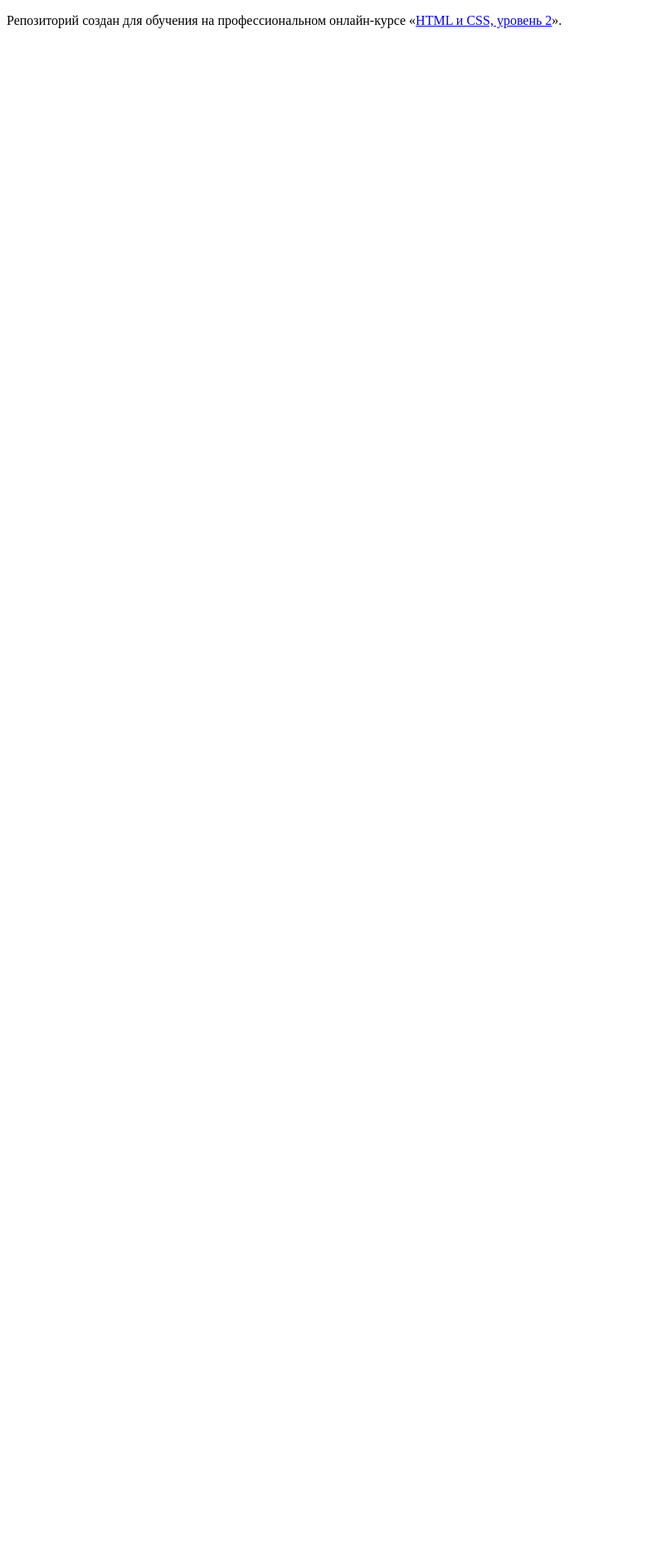
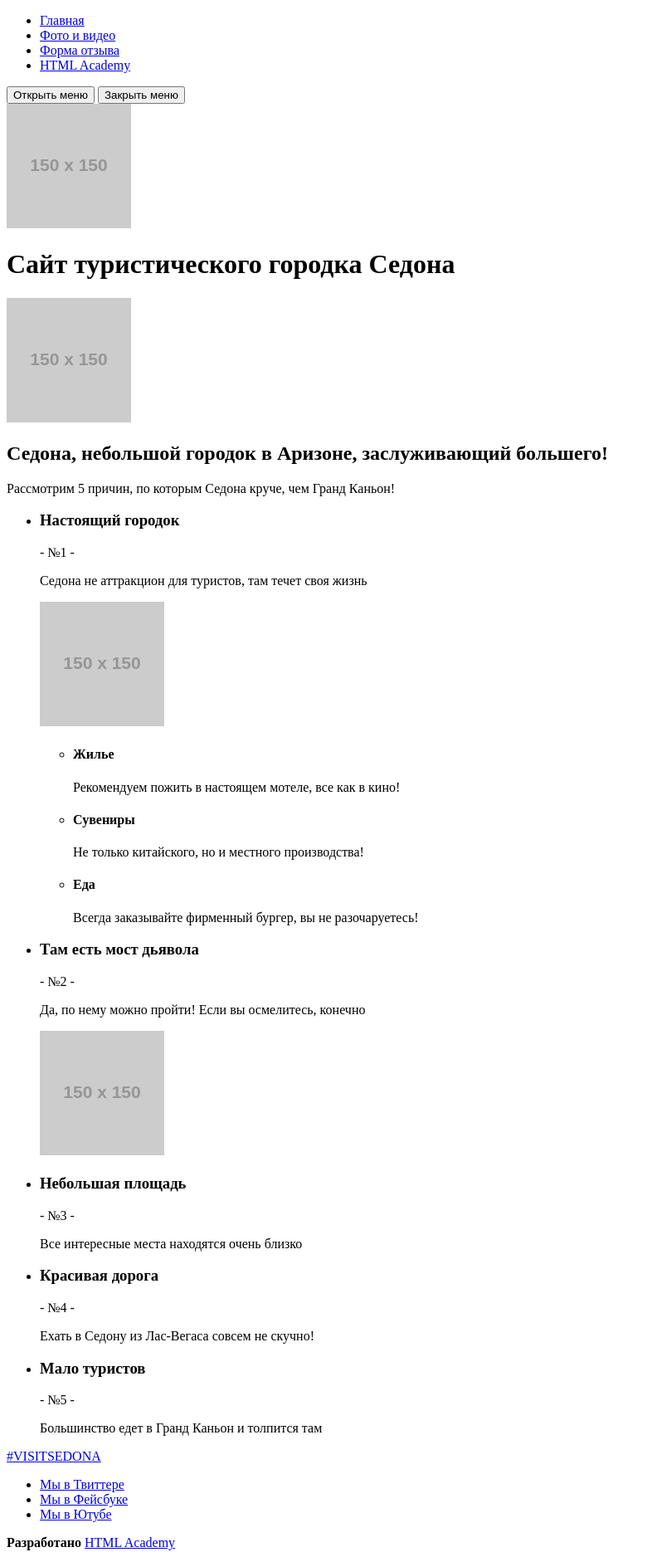
Before and after one commit to Bodal-Andrey/932123-sedona-18, a website: page source/index.html in a window 1280 px wide. Shown: the whole page at 83% size, without its empty margins (0-786 px from the left). Before the commit the page ends 800 px from the top, so only its background shows below. Drawn offline with Linux system fonts and the light colour scheme; placeholder pictures from the web are drawn by us.

Commit message:
Сделал задание Начинаем методичную разметку личного проекта

```diff
--- a/source/index.html
+++ b/source/index.html
@@ -5,8 +5,103 @@
     <title>HTML Academy: Седона</title>
   </head>
   <body>
-
-    <p>Репозиторий создан для обучения на профессиональном онлайн‑курсе «<a href="https://htmlacademy.ru/intensive/adaptive">HTML и CSS, уровень 2</a>».</p>
-
+    <header class="page-header">
+      <nav class="main-nav">
+        <ul class="main-nav__list site-list">
+          <li class="site-list__item site-list__item--active" >
+            <a class="site-list__link" href="#">Главная</a>
+          </li>
+          <li class="site-list__item">
+            <a class="site-list__link" href="photo.html">Фото и видео</a>
+          </li>
+          <li class="site-list__item">
+            <a class="site-list__link" href="form.html">Форма отзыва</a>
+          </li>
+          <li class="site-list__item">
+            <a class="site-list__link" href="https://htmlacademy.ru">HTML Academy</a>
+          </li>
+        </ul>
+        <button class="main-nav__open" type="button">Открыть меню</button>
+        <button class="main-nav__close" type="button">Закрыть меню</button>
+      </nav>
+      <a class="page-header__logo">
+        <img class="page-header__logo-image" src="https://via.placeholder.com/150x150" alt="Логотип">
+      </a>
+    </header>
+    <main class="page-main">
+      <h1 class="visually-hidden">Сайт туристического городка Седона</h1>
+      <div class="page-main__image">
+        <img src="https://via.placeholder.com/150x150" alt="Welcome to Sedona">
+      </div>
+      <section class="advantages">
+        <h2 class="advantages__title">Седона, небольшой городок в Аризоне, заслуживающий большего!</h2>
+        <p class="advantages__text">Рассмотрим 5 причин, по которым Седона круче, чем Гранд Каньон!</p>
+        <ul class="advantages__list">
+          <li class="advantages__item excellences">
+            <h3 class="excellences__title">Настоящий городок</h3>
+            <p class="excellences__text">- №1 -</p>
+            <p class="excellences__text">Седона не аттракцион для туристов, там течет своя жизнь</p>
+            <img class="excellences__image" src="https://via.placeholder.com/150x150" alt="Фото здания">
+            <ul class="excellences__list benefit">
+              <li class="benefit__item benefit__item--fast">
+                <h4 class="benefit__title">Жилье</h4>
+                <p class="benefit__text">Рекомендуем пожить в настоящем мотеле, все как в кино!</p>
+              </li>
+              <li class="benefit__item benefit__item--fast">
+                <h4 class="benefit__title">Сувениры</h4>
+                <p class="benefit__text">Не только китайского, но и местного производства!</p>
+              </li>
+              <li class="benefit__item benefit__item--fast">
+                <h4 class="benefit__title">Еда</h4>
+                <p class="benefit__text">Всегда заказывайте фирменный бургер, вы не разочаруетесь!</p>
+              </li>
+            </ul>
+          </li>
+          <li class="advantages__item excellences">
+            <h3 class="excellences__title">Там есть мост дьявола</h3>
+            <p class="excellences__text">- №2 -</p>
+            <p class="excellences__text">Да, по нему можно пройти! Если вы осмелитесь, конечно</p>
+            <img class="excellences__image" src="https://via.placeholder.com/150x150" alt="Фото горы">
+          </li>
+          <li class="advantages__item excellences">
+            <h3 class="excellences__title">Небольшая площадь</h3>
+            <p class="excellences__text">- №3 -</p>
+            <p class="excellences__text">Все интересные места находятся очень близко</p>
+          </li>
+          <li class="advantages__item excellences">
+            <h3 class="excellences__title">Красивая дорога</h3>
+            <p class="excellences__text">- №4 -</p>
+            <p class="excellences__text">Ехать в Седону из Лас-Вегаса совсем не скучно!</p>
+          </li>
+          <li class="advantages__item excellences">
+            <h3 class="excellences__title">Мало туристов</h3>
+            <p class="excellences__text">- №5 -</p>
+            <p class="excellences__text">Большинство едет в Гранд Каньон и толпится там</p>
+          </li>
+        </ul>
+      </section>
+    </main>
+    <footer class="page-footer">
+      <p class="page-footer__hashtag hashtag">
+        <a class="hashtag__link" href="#">#VISITSEDONA</a>
+      </p>
+      <div class="page-footer__social social">
+        <ul class="social__list">
+          <li class="social__item">
+            <a class="social__link social__link--twitter" href="#">Мы в Твиттере</a>
+          </li>
+          <li class="social__item">
+            <a class="social__link social__link--facebook" href="#">Мы в Фейсбуке</a>
+          </li>
+          <li class="social__item">
+            <a class="social__link social__link--youtube" href="#">Мы в Ютубе</a>
+          </li>
+        </ul>
+      </div>
+      <div class="page-footer__coopyright coopyright">
+        <b class="coopyright__text">Разработано</b>
+        <a class="button copyright__link" href="https://htmlacademy.ru/intensive/adaptive">HTML Academy</a>
+      </div>
+    </footer>
   </body>
 </html>
```
Also changed, not shown: source/form.html (added, +60 -0 lines), source/photo.html (added, +90 -0 lines).
